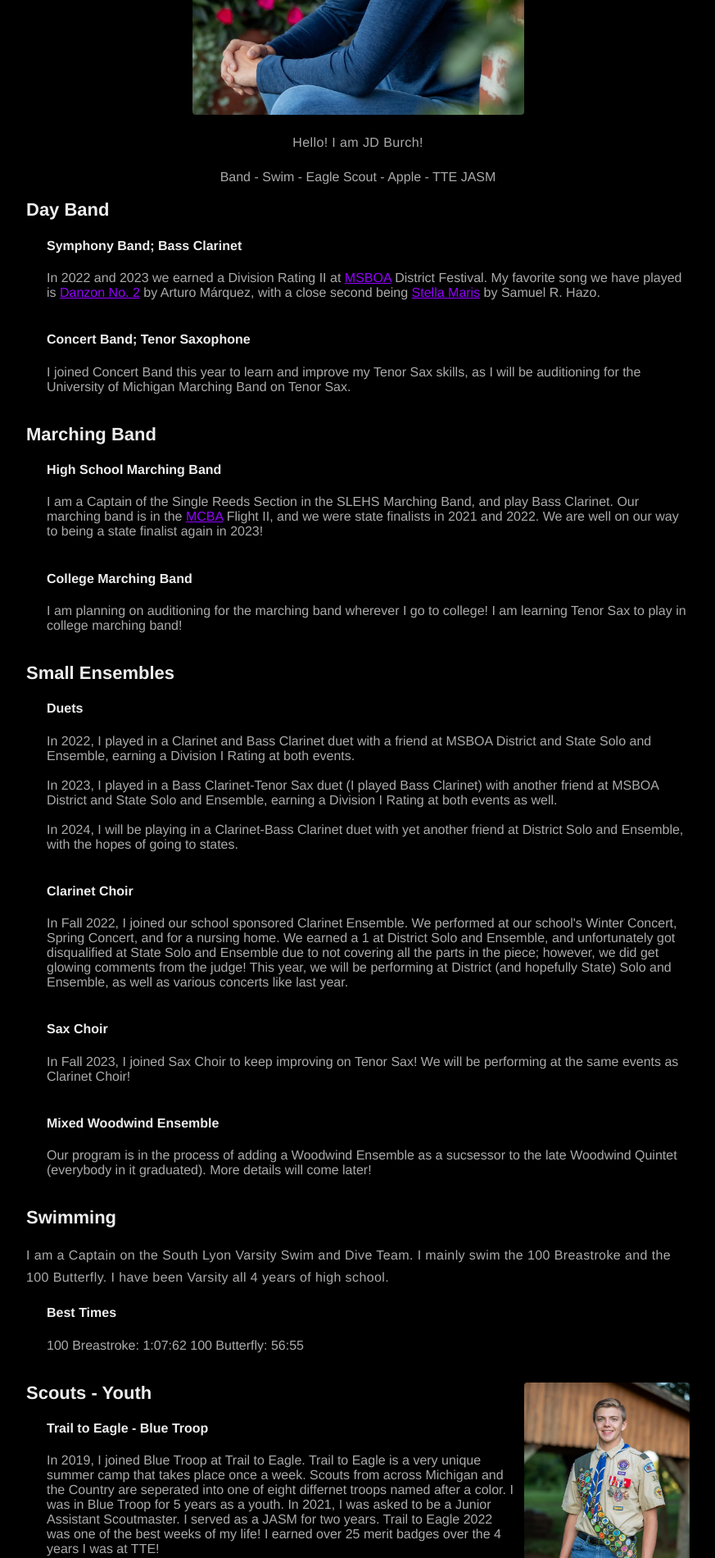
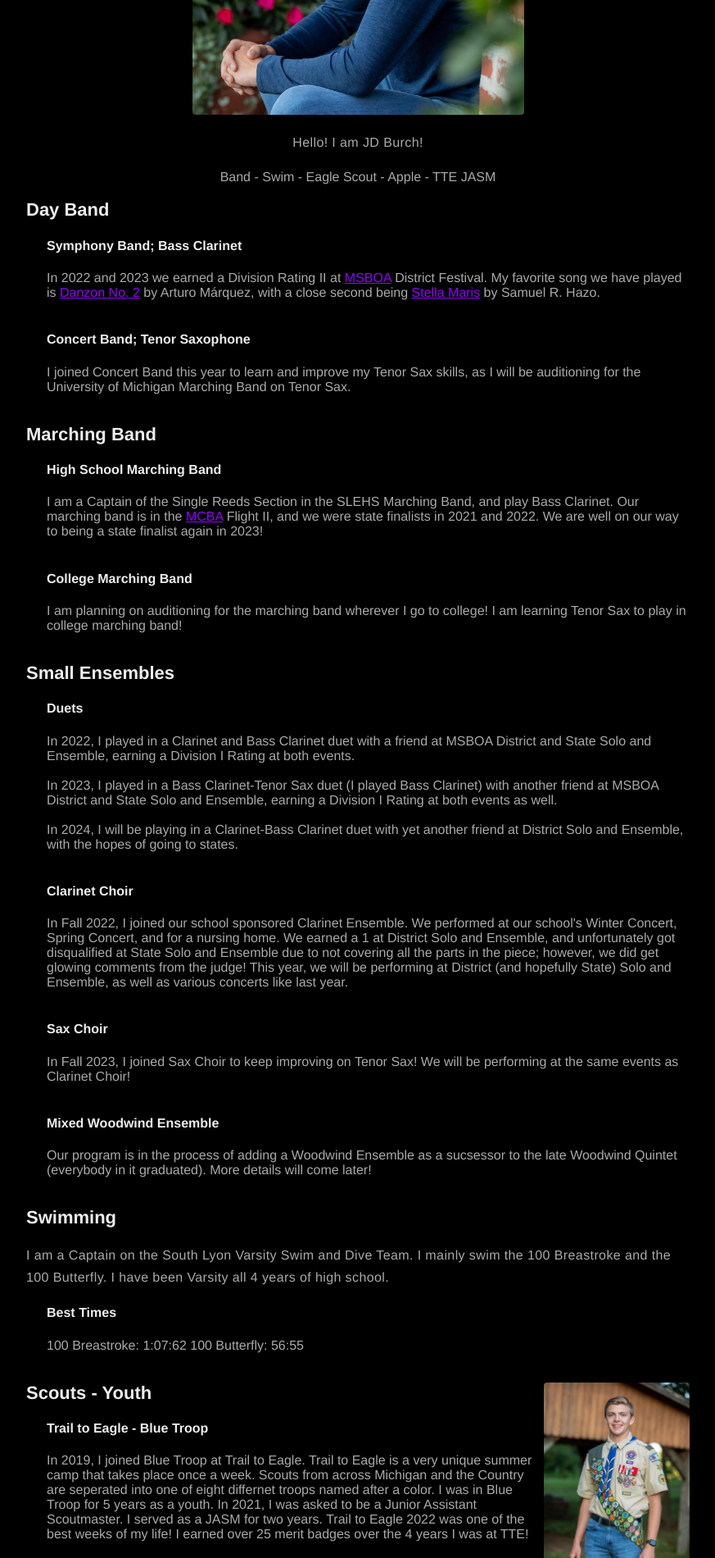
Before and after one commit to JDBurchHuzzah/jdburchhuzzah.github.io, a Jekyll site: the page built from about.md, in a window 1280 px wide. Shown: the part 390-2290 px from the top of the page at 82% size, without its empty margins (203-1076 px from the left). Built offline with Jekyll 4.4.1, drawn with Linux system fonts in a browser that asks for light colours; nearby versions of some CDN libraries; grey boxes are pictures that could not be loaded.

Commit message:
Update about.md

```diff
--- a/about.md
+++ b/about.md
@@ -40,7 +40,7 @@
 </div>
 
 <section>
-  <img src="/assets/images/boyscout.jpg" class="alignright" style="max-width:25%; margin-left:10px; margin-bottom:5px;" />      <h2>Scouts - Youth</h2>
+  <img src="/assets/images/boyscout.jpg" class="alignright" style="max-width:22%; margin-left:10px; margin-bottom:5px;" />      <h2>Scouts - Youth</h2>
     <div style="margin-left: 25px;"> <h4>Trail to Eagle - Blue Troop</h4>In 2019, I joined Blue Troop at Trail to Eagle. Trail to Eagle is a very unique summer camp that takes place once a week. Scouts from across Michigan and the Country are seperated into one of eight differnet troops named after a color. I was in Blue Troop for 5 years as a youth. In 2021, I was asked to be a Junior Assistant Scoutmaster. I served as a JASM for two years. Trail to Eagle 2022 was one of the best weeks of my life! I earned over 25 merit badges over the 4 years I was at TTE!<br><br>
     </div>
 </section>
```
